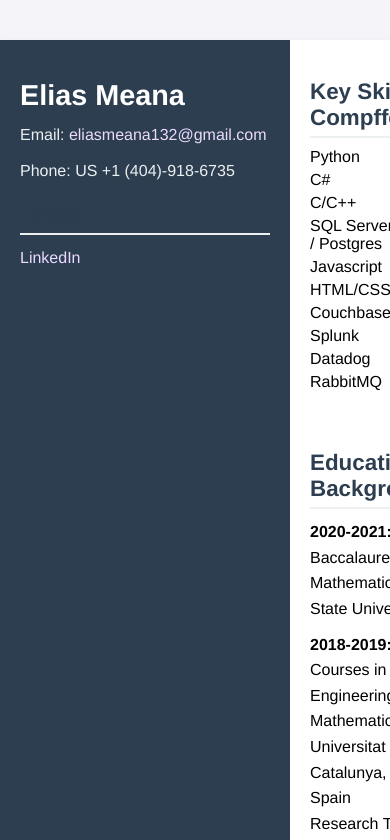
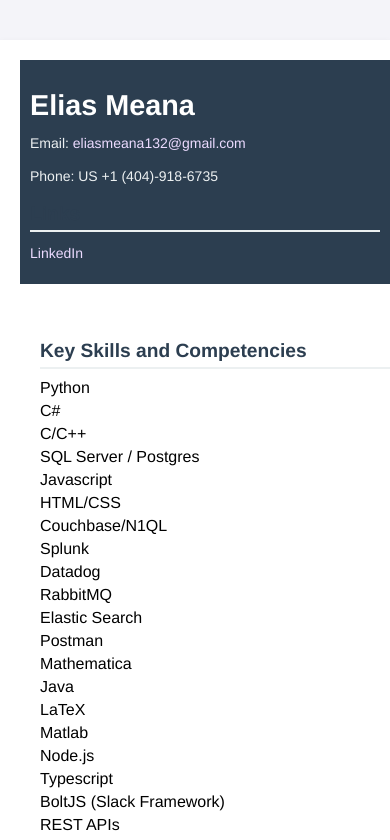
Before and after one commit to eliasmeana-com/eliasmeanawebsite, a React (Create React App) app in the folder elias-website-app/: page / in a window 390 px wide. Shown: the top 840 px of the page. Built offline with nearby package versions, Linux system fonts and the light colour scheme.

Commit message:
Fix typo

```diff
--- a/elias-website-app/src/App.css
+++ b/elias-website-app/src/App.css
@@ -85,3 +85,46 @@ a {
 a:hover {
   text-decoration: underline;
 }
+
+/* Media Queries for Responsiveness */
+
+/* Adjust for smaller screen sizes (up to 768px) */
+@media (max-width: 768px) {
+  .container {
+    flex-direction: column;  /* Stack the sidebar and content vertically */
+    padding: 20px;  /* Add padding for spacing */
+  }
+
+  .sidebar {
+    width: 100%;  /* Sidebar takes full width on small screens */
+    margin-bottom: 20px;  /* Add space between sidebar and content */
+  }
+
+  .content {
+    width: 100%;  /* Content takes full width */
+  }
+
+  .skills-list ul,
+  .languages-list ul {
+    width: 100%;  /* Make the lists take full width on smaller screens */
+  }
+
+  h2 {
+    font-size: 1.2em;  /* Adjust heading font size for smaller screens */
+  }
+}
+
+/* Further adjustments for very small screens (up to 480px) */
+@media (max-width: 480px) {
+  .sidebar {
+    padding: 10px;  /* Reduce padding in sidebar for very small screens */
+  }
+
+  h1 {
+    font-size: 1.5em;  /* Adjust heading font size */
+  }
+
+  p {
+    font-size: 14px;  /* Adjust text size for smaller devices */
+  }
+}
--- a/elias-website-app/src/components/Content.js
+++ b/elias-website-app/src/components/Content.js
@@ -3,7 +3,7 @@ import React from 'react';
 function Content() {
   return (
     <div className="content">
-      <h2>Key Skills and Compffetencies</h2>
+      <h2>Key Skills and Competencies</h2>
       <div className="skills-list">
         <ul>
           <li>Python</li>
```
